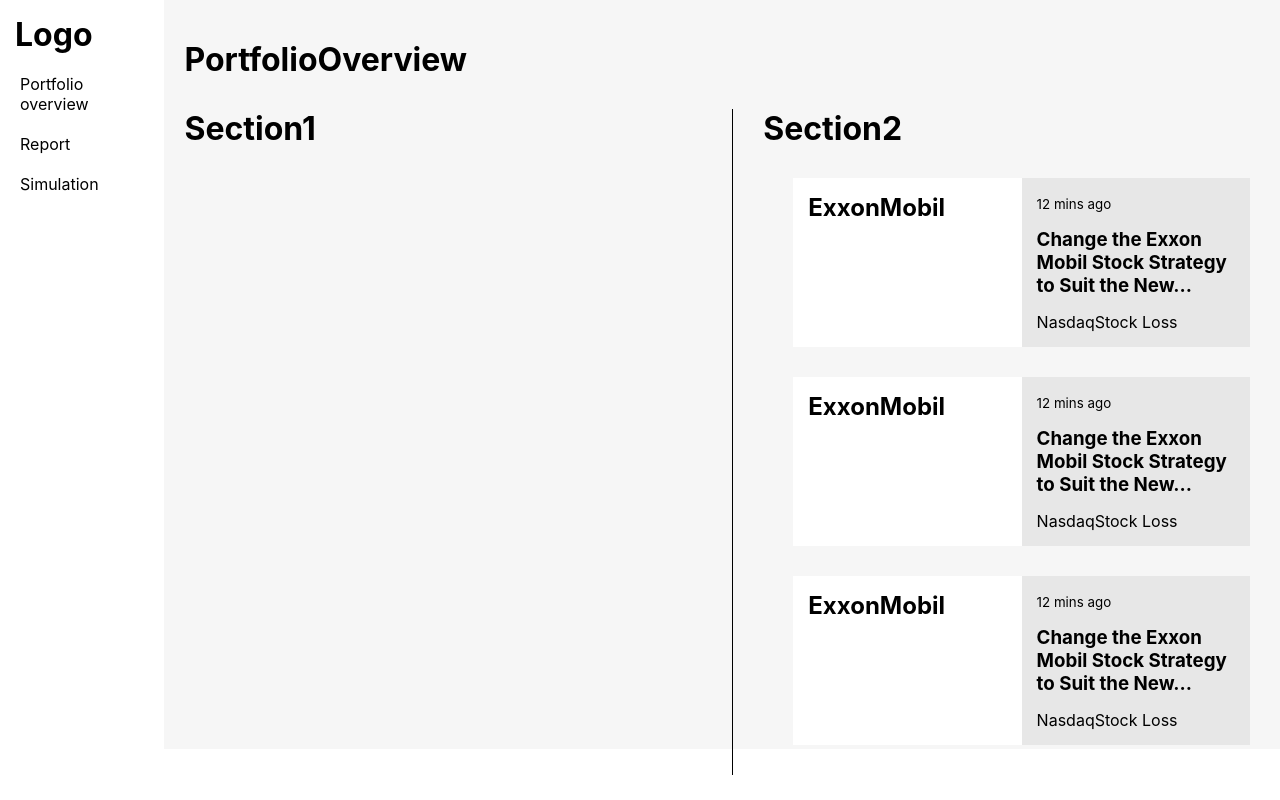
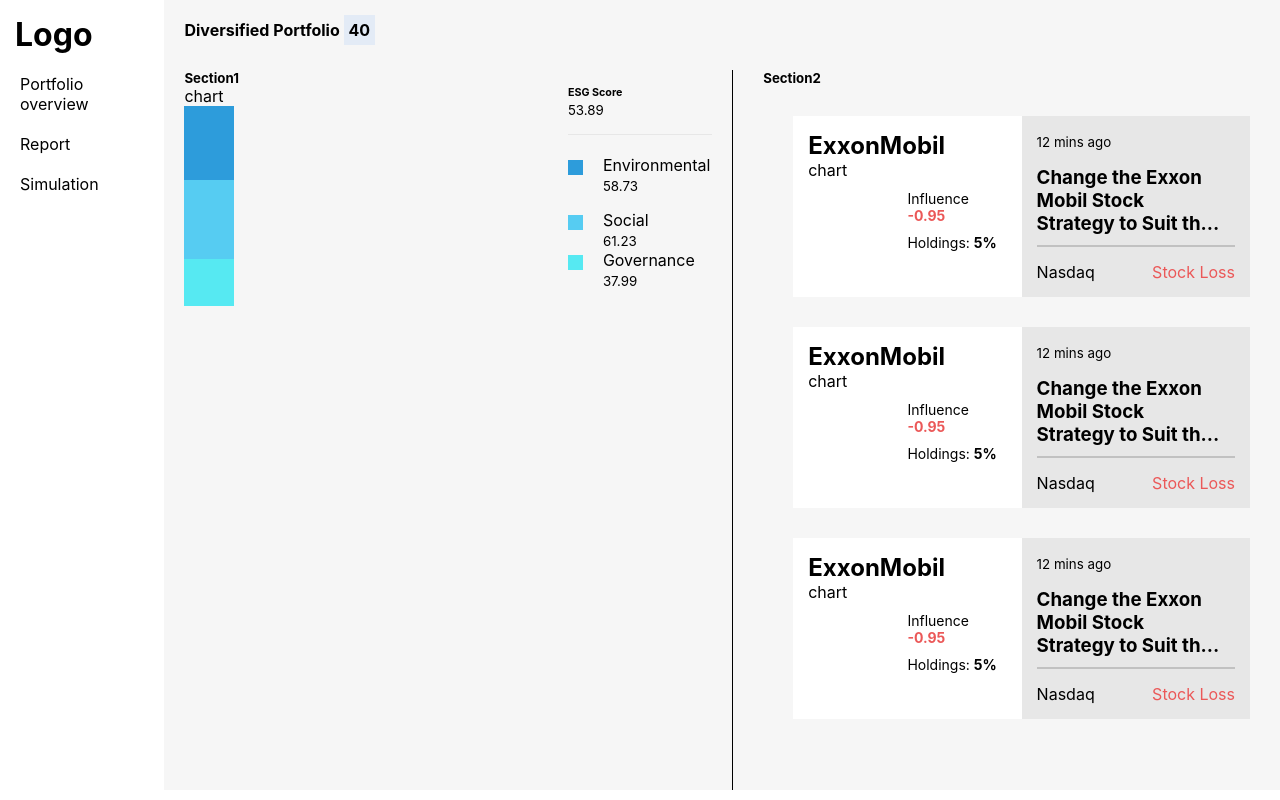
Before and after one commit to pavan6cs/ESG-Dashboard, a React (Create React App) app: page / in a window 1280 px wide. Built offline with nearby package versions, Linux system fonts and the light colour scheme.

Commit message:
added card

```diff
--- a/src/App.scss
+++ b/src/App.scss
@@ -5,7 +5,7 @@
 }
 .layout{
   display: flex;
-  height: 80vh;
+  height: 100%;
   margin-top: 30px;
   flex-wrap: wrap;
 }
@@ -17,6 +17,8 @@
   flex-basis: 50%;
   border-left: 1px solid #000;
   padding-left: 30px;
+  height: 90vh;
+    overflow-y: scroll;
 }
 
 @media(max-width: 768px){
--- a/src/components/Card.js
+++ b/src/components/Card.js
@@ -7,6 +7,13 @@
       <div className="card_section">
         <div className="card_section--one">
          <h2>ExxonMobil</h2>
+         <div className="chart_sec">
+          <div className="chart_img">chart</div>
+          <div className="chart_value">
+            <p>Influence <span className="influence_value">-0.95</span></p>
+            <p>Holdings: <span className="holding_value">5%</span></p>
+          </div>
+         </div>
         </div>
         <div className="card_section--two">
             <div className="card_heading">
@@ -14,12 +21,12 @@
             </div>
         <div className="card_description">
         <h3>Change the Exxon Mobil Stock Strategy to
-            Suit the New...
+            Suit the New
         </h3>
         </div>
         <div className="card_footer">
             <span>Nasdaq</span>
-            <span>Stock Loss</span>
+            <span className="stock_loss">Stock Loss</span>
         </div>
         </div>
       </div>
--- a/src/components/card.scss
+++ b/src/components/card.scss
@@ -1,20 +1,70 @@
 /** card style: start **/
-.card_section{
+.card_section {
   display: flex;
   margin: 30px;
 }
+
 .card_section--one,
-  .card_section--two{
+.card_section--two {
   flex-basis: 50%;
   padding: 15px;
 }
-  .card_section--one{
+
+.card_section--one {
   background-color: #fff;
 }
-  .card_section--two{
+
+.card_section--two {
   background-color: #E7E7E7;
 }
+
 .card_description {
   margin-top: 15px;
   margin-bottom: 15px;
+  border-bottom: 2px solid #C1C1C1;
 }
+
+.card_description h3 {
+  margin-bottom: 10px;
+  white-space: break-spaces;
+  width: 189px;
+  overflow: hidden;
+  text-overflow: ellipsis;
+  display: -webkit-box;
+  -webkit-line-clamp: 3;
+  -webkit-box-orient: vertical;
+  font-weight: bold;
+}
+
+.card_footer {
+  display: flex;
+  justify-content: space-between;
+}
+
+.stock_loss {
+  color: #EB5858;
+}
+.influence_value{
+  color: #EB5858;
+  font-weight: bold;
+}
+.holding_value{
+ color: #000;
+ font-weight: bold;
+}
+.chart_sec{
+  display: flex;
+
+  .chart_img,
+  .chart_value{
+   flex: 50%;
+  }
+  .chart_value{
+    margin-top: 30px;
+
+    p{
+      margin-bottom: 10px;
+      font-size: 14px;
+    }
+  }
+}
--- a/src/components/sidebar.scss
+++ b/src/components/sidebar.scss
@@ -15,7 +15,7 @@
   .mainmenu{
     grid-area: mainmenu;
     background-color: #f6f6f6;
-    padding-top: 40px;
+    padding-top: 20px;
       padding-left: 20px;
   }
   .link{
--- a/src/pages/PortfolioOverview.js
+++ b/src/pages/PortfolioOverview.js
@@ -1,17 +1,60 @@
 import React from 'react'
 import Card from '../components/Card'
+import portfolio from './portfolio.scss'
 
 
 const PortfolioOverview = () => {
   return (
     <div>
-    <h1>PortfolioOverview</h1>
+    <h4>Diversified Portfolio <span className="count_value">40</span></h4>
     <div className="layout">
       <div className="section_one">
-        <h1>Section1</h1>
+        <h5>Section1</h5>
+
+        <div className='chart_container'>
+        <div className='chart_content'>
+          <p>chart</p>
+           <div className='score_section'>
+            <div className='score_grid-one'></div>
+            <div className='score_grid-two'></div>
+            <div className='score_grid-three'></div>
+           </div>
+        </div>
+        <div className='score_content'>
+          <div className='score_heading'>
+          <h6>ESG Score</h6>
+          <small>53.89</small>
+          </div>
+          <div className='score_values'>
+            <div className='score_value-sec'>
+            <div className="score_box score_box-one"></div>
+            <div className="score_box-content">
+            <p>Environmental</p>
+            <small>58.73</small>
+            </div>
+            </div>
+            <div className='score_value-sec'>
+            <div className=" score_box score_box-two"></div>
+            <div>
+            <p>Social</p>
+            <small>61.23</small>
+            </div>
+            </div>
+            <div className='score_value-sec'>
+            <div className="score_box score_box-three"></div>
+            <div>
+            <p>Governance</p>
+            <small>37.99</small>
+            </div>
+            </div>
+
+          </div>
+
+        </div>
+        </div>
       </div>
       <div className="section_two">
-        <h1>Section2</h1>
+        <h5>Section2</h5>
         <Card />
         <Card />
         <Card />
--- /dev/null
+++ b/src/pages/portfolio.scss
@@ -0,0 +1,64 @@
+.count_value{
+    background-color: rgb(227, 235,246);
+    padding: 5px;
+}
+.score_section{
+    display: flex;
+    flex-direction: column;
+    width: 50px;
+    height: 200px;
+}
+.score_grid-one{
+   background-color: #2D9CDB;
+    flex-basis: 58%;
+}
+.score_grid-two{
+    background-color: #56CCF2;
+    flex-basis: 61%;
+}
+.score_grid-three{
+    background-color: #56E9F2;
+    flex-basis: 37%;
+}
+
+/**chart css **/
+.chart_container{
+    display: flex;
+}
+.chart_content{
+    flex: 70%;
+}
+.score_content{
+    flex: 30%;
+}
+.score_values{
+    display: flex;
+    flex-direction: column;
+}
+.score_value-sec{
+    display: flex;
+}
+.score_heading{
+    border-bottom: 1px solid #E7E7E7;
+    margin-right: 20px;
+    margin-bottom: 20px;
+    padding-bottom: 15px;
+}
+.score_box{
+    width: 15px;
+    height: 15px;
+    margin-right: 20px;
+    margin-top: 5px;
+}
+.score_box-content{
+    margin-bottom: 15px;
+}
+.score_box-one{
+    background-color: #2D9CDB;
+}
+.score_box-two{
+    background-color: #56CCF2;
+}
+.score_box-three{
+    background-color: #56E9F2;
+}
```
Also changed, not shown: src/components/MuiDrawer.tsx (added, +29 -0 lines). Lines whose indentation alone changed are shown as unchanged.
